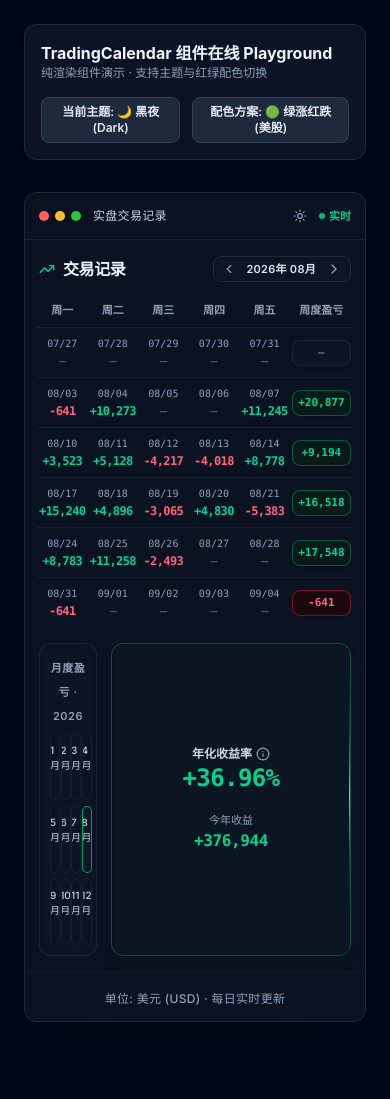
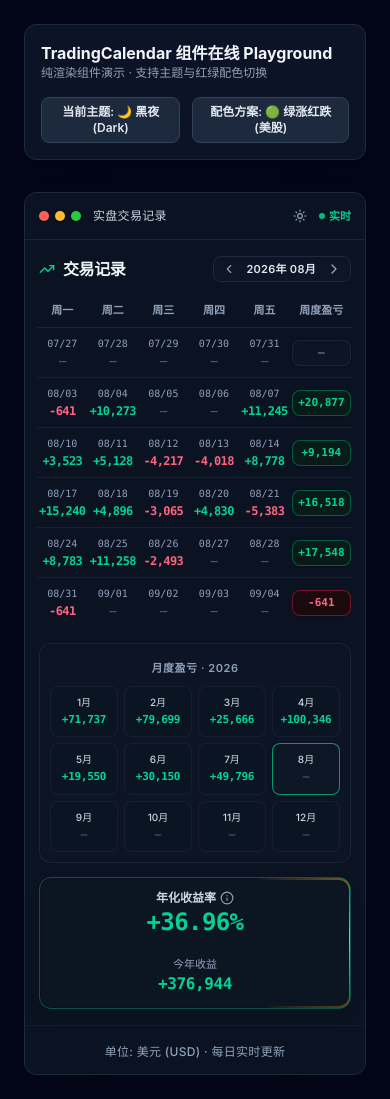
Before and after one commit to szy0syz/react-trading-calendar, a React (Vite) app: page / in a window 390 px wide. Before the commit the page ends 1046 px from the top, so only its background shows below. Built offline with nearby package versions, Linux system fonts and the light colour scheme.

Commit message:
update stats panel

```diff
--- a/src/TradingCalendar.tsx
+++ b/src/TradingCalendar.tsx
@@ -69,7 +69,7 @@
           weeklySummaries={weeklySummaries}
         />
 
-        <div className="px-3.5 sm:px-6 pb-4 sm:pb-6 flex flex-row gap-3.5 items-stretch">
+        <div className="px-3.5 sm:px-6 pb-4 sm:pb-6 flex flex-col sm:flex-row gap-3.5 items-stretch">
           <MonthlyPnLGrid
             year={year}
             currentMonth={month}
--- a/src/components/AnnualSummaryCard.tsx
+++ b/src/components/AnnualSummaryCard.tsx
@@ -17,7 +17,7 @@
   const totalPnL = annualSummary?.totalPnL;
 
   return (
-    <div className="w-60 shrink-0 relative p-[1.5px] rounded-xl overflow-hidden shadow-lg border border-emerald-500/30 dark:border-emerald-500/40">
+    <div className="w-full sm:w-60 shrink-0 relative p-[1.5px] rounded-xl overflow-hidden shadow-lg border border-emerald-500/30 dark:border-emerald-500/40">
       {/* 跑马灯边框光晕 */}
       <div className="absolute inset-[-150%] animate-border-spin bg-[conic-gradient(from_0deg,transparent_0deg,rgba(251,191,36,0.25)_18deg,#fbbf24_45deg,rgba(251,191,36,0.25)_72deg,transparent_90deg,transparent_360deg)] opacity-95 pointer-events-none" />
 
```
